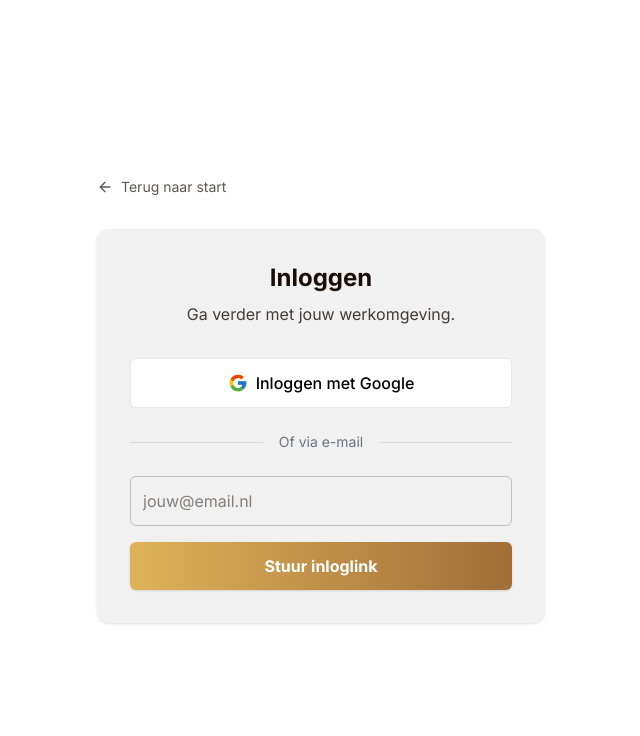
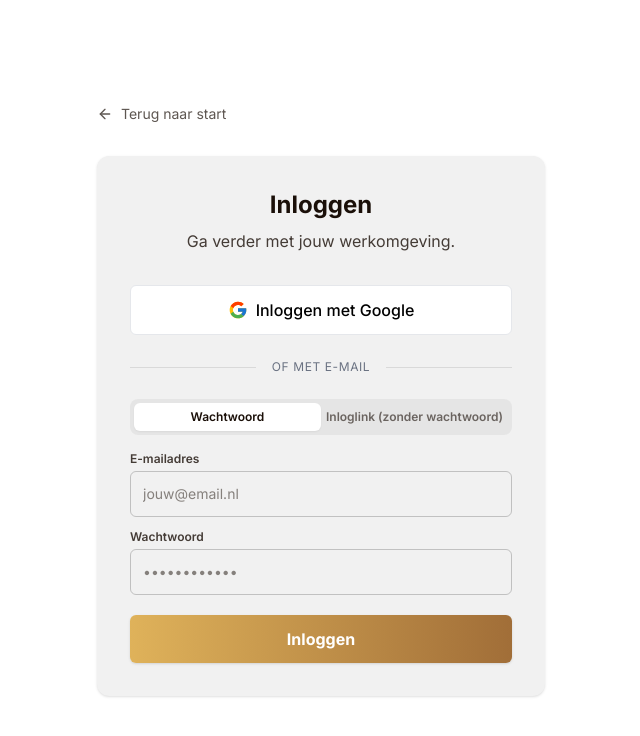
Before and after one commit to DarkCazual/VinsSurvivalGids, a Next.js app: page /login in a window 1280 px wide. Shown: the top 736 px of the page, without its empty margins (319-959 px from the left). Built offline with nearby package versions, Linux system fonts and the light colour scheme; no server answers.

Commit message:
feat(auth): add email/password login support alongside magic link

```diff
--- a/src/app/login/LoginForm.tsx
+++ b/src/app/login/LoginForm.tsx
@@ -1,13 +1,17 @@
 "use client";
 
 import { useState } from "react";
+import { useRouter } from "next/navigation";
 import { createClient } from "@/lib/supabase/client";
 
 export function LoginForm() {
   const [email, setEmail] = useState("");
+  const [password, setPassword] = useState("");
+  const [mode, setMode] = useState<"password" | "magic-link">("password");
   const [loading, setLoading] = useState(false);
   const [message, setMessage] = useState<{ text: string; type: "success" | "error" } | null>(null);
 
+  const router = useRouter();
   const supabase = createClient();
 
   const handleGoogleLogin = async () => {
@@ -25,7 +29,36 @@ export function LoginForm() {
     }
   };
 
-  const handleEmailLogin = async (e: React.FormEvent) => {
+  const handlePasswordLogin = async (e: React.FormEvent) => {
+    e.preventDefault();
+    if (!email || !password) return;
+
+    setLoading(true);
+    setMessage(null);
+
+    const { error } = await supabase.auth.signInWithPassword({
+      email,
+      password,
+    });
+
+    if (error) {
+      // Gebruiksvriendelijke Nederlandse foutmeldingen
+      if (error.message.includes("Invalid login credentials")) {
+        setMessage({ text: "Onjuist e-mailadres of wachtwoord.", type: "error" });
+      } else if (error.message.includes("Email not confirmed")) {
+        setMessage({ text: "Dit e-mailadres is nog niet bevestigd in Supabase.", type: "error" });
+      } else {
+        setMessage({ text: error.message, type: "error" });
+      }
+      setLoading(false);
+    } else {
+      setMessage({ text: "Succesvol ingelogd! Je wordt doorgestuurd...", type: "success" });
+      // Volledige redirect om cookies goed te verversen
+      window.location.href = "/dashboard";
+    }
+  };
+
+  const handleMagicLinkLogin = async (e: React.FormEvent) => {
     e.preventDefault();
     if (!email) return;
 
@@ -71,19 +104,76 @@ export function LoginForm() {
 
       <div className="relative flex items-center py-2">
         <div className="flex-grow border-t border-black/10 dark:border-white/10"></div>
-        <span className="flex-shrink-0 mx-4 text-gray-500 text-sm">Of via e-mail</span>
+        <span className="flex-shrink-0 mx-4 text-gray-500 text-xs uppercase tracking-wider">Of met e-mail</span>
         <div className="flex-grow border-t border-black/10 dark:border-white/10"></div>
       </div>
 
-      <form onSubmit={handleEmailLogin} className="space-y-4">
+      {/* Keuze: Wachtwoord vs Magic Link */}
+      <div className="flex rounded-lg bg-black/5 dark:bg-white/5 p-1 text-xs font-semibold">
+        <button
+          type="button"
+          onClick={() => setMode("password")}
+          className={`flex-1 py-1.5 rounded-md transition-all ${mode === "password" ? "bg-[var(--surface)] text-[var(--text)] shadow-xs" : "opacity-60 hover:opacity-100"}`}
+        >
+          Wachtwoord
+        </button>
+        <button
+          type="button"
+          onClick={() => setMode("magic-link")}
+          className={`flex-1 py-1.5 rounded-md transition-all ${mode === "magic-link" ? "bg-[var(--surface)] text-[var(--text)] shadow-xs" : "opacity-60 hover:opacity-100"}`}
+        >
+          Inloglink (zonder wachtwoord)
+        </button>
+      </div>
+
+      {mode === "password" ? (
+        <form onSubmit={handlePasswordLogin} className="space-y-3 text-left">
+          <div>
+            <label className="block text-xs font-semibold mb-1 opacity-80">E-mailadres</label>
             <input
               type="email"
               placeholder="jouw@email.nl"
               value={email}
               onChange={(e) => setEmail(e.target.value)}
               required
-          className="w-full border border-black/20 dark:border-white/20 p-3 rounded-md focus:outline-none focus:border-[var(--brand-primary-end)] bg-transparent"
+              className="w-full border border-black/20 dark:border-white/20 p-3 rounded-md focus:outline-none focus:border-[var(--brand-primary-end)] bg-transparent text-sm"
             />
+          </div>
+
+          <div>
+            <label className="block text-xs font-semibold mb-1 opacity-80">Wachtwoord</label>
+            <input
+              type="password"
+              placeholder="••••••••••••"
+              value={password}
+              onChange={(e) => setPassword(e.target.value)}
+              required
+              className="w-full border border-black/20 dark:border-white/20 p-3 rounded-md focus:outline-none focus:border-[var(--brand-primary-end)] bg-transparent text-sm"
+            />
+          </div>
+
+          <button
+            type="submit"
+            disabled={loading}
+            className="w-full bg-gradient-brand text-[var(--on-primary)] p-3 rounded-md font-bold shadow-sm hover:opacity-90 transition-opacity disabled:opacity-50 mt-2"
+          >
+            {loading ? 'Bezig met inloggen...' : 'Inloggen'}
+          </button>
+        </form>
+      ) : (
+        <form onSubmit={handleMagicLinkLogin} className="space-y-4 text-left">
+          <div>
+            <label className="block text-xs font-semibold mb-1 opacity-80">E-mailadres</label>
+            <input
+              type="email"
+              placeholder="jouw@email.nl"
+              value={email}
+              onChange={(e) => setEmail(e.target.value)}
+              required
+              className="w-full border border-black/20 dark:border-white/20 p-3 rounded-md focus:outline-none focus:border-[var(--brand-primary-end)] bg-transparent text-sm"
+            />
+          </div>
+
           <button
             type="submit"
             disabled={loading}
@@ -92,6 +182,7 @@ export function LoginForm() {
             {loading ? 'Bezig...' : 'Stuur inloglink'}
           </button>
         </form>
+      )}
     </div>
   );
 }
```
Lines whose indentation alone changed are shown as unchanged.
